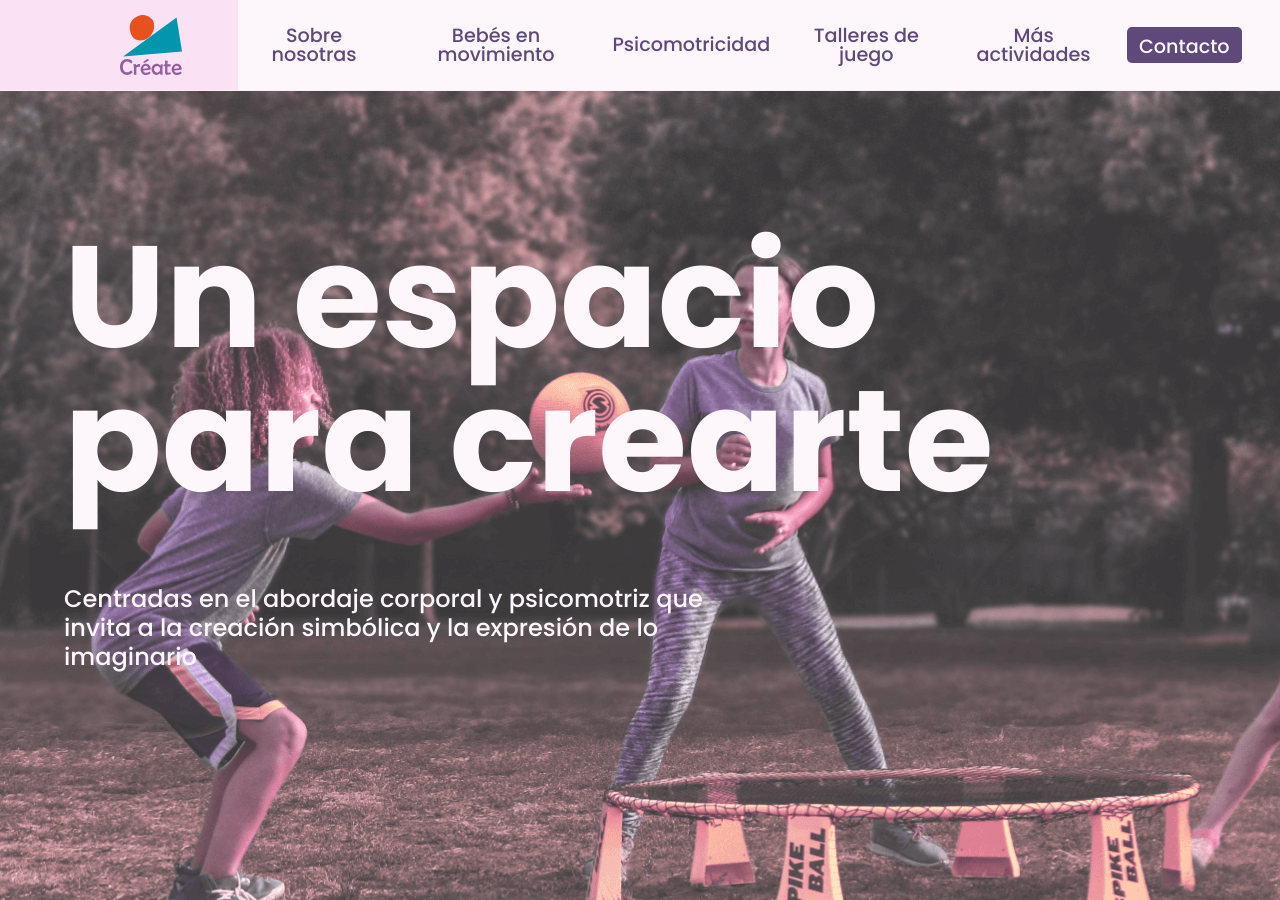
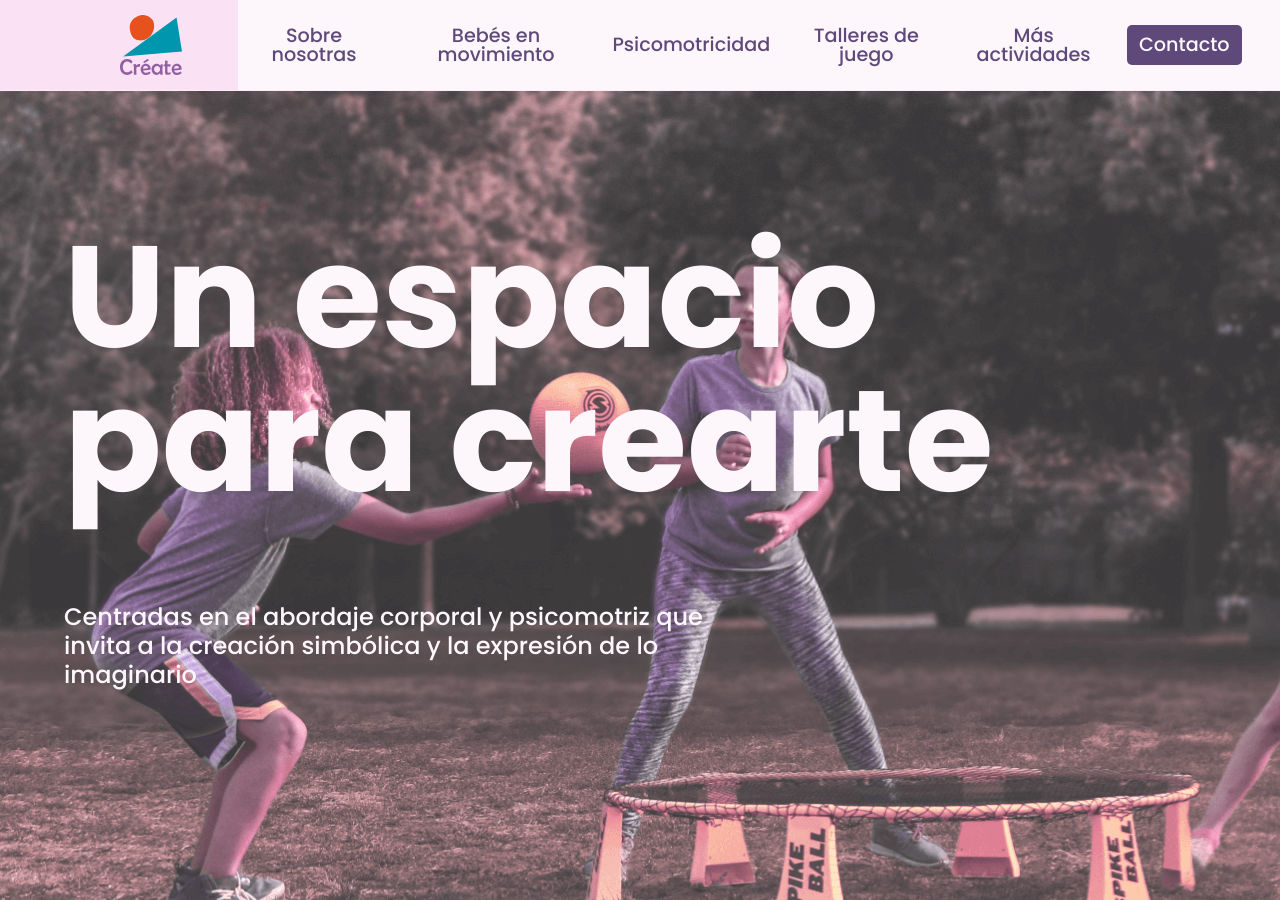
Before and after one commit to xaviersierra/createaranjuez, a Jekyll site: the page built from index.markdown, in a window 1280 px wide and 900 px high. Built offline with Jekyll 4.4.1, drawn with Linux system fonts in a browser that asks for light colours.

Commit message:
fix: Improving home page responsiveness for medium size screens

```diff
--- a/_sass/home.scss
+++ b/_sass/home.scss
@@ -27,6 +27,7 @@
       }
       .bullet-photo {
         background-image: url('../images/home-content.png');
+        background-repeat: no-repeat;
         grid-column: 2;
         grid-row: 1;
         border-radius: 5px;
@@ -43,20 +44,21 @@
     color: $banner-text-color;
     font-family: $font-familiy;
 
-    h1 {
+    div {
       position: absolute;
       top: calc(35vh - 90px);
       left: 5vw;
+
+      h1 {
         font-size: 9rem;
         font-weight: 700;
       }
 
       h2 {
-      position: absolute;
-      top: calc(75vh - 90px);
-      left: 5vw;
+        margin-top: 10vh;
         font-size: 1.5rem;
         font-weight: 500;
         line-height: 1.2;
       }
     }
+}
--- a/_sass/main.scss
+++ b/_sass/main.scss
@@ -171,9 +171,9 @@
     }
 
     div {
-      height: 40vh;
+      height: 20vw;
       background-repeat: no-repeat;
-      margin: 50px;
+      margin: 2vw;
       background-size: 100%;
       h1 {
         margin-left: 3vw;
@@ -181,7 +181,6 @@
         color: #fdf7fc;
         font-size: 1.3rem;
         font-weight: 700;
-
       }
     }
     .highlight-phrase {
--- a/_sass/menu.scss
+++ b/_sass/menu.scss
@@ -41,7 +41,7 @@
       height: 100%;
       color: $menu-text-color;
     }
-    li.nav-item a {
+    li.nav-item a,li.contact-button a {
         display: flex;
         align-items: center;
     }
@@ -76,14 +76,12 @@
     li.contact-button {
       text-align: center;
       padding-right: 0;
-      margin-top: 3vh;
     }
     li.contact-button div {
       background-color: $menu-text-color;
       color: #fdf7fc;
       line-height: 2.5rem;
       position: relative;
-      height: 4vh;
       width: fit-content;
       padding: 0 12px;
       border-radius: 5px;
--- a/index.markdown
+++ b/index.markdown
@@ -3,8 +3,10 @@
 layout: default
 ---
 <div class="home-banner">
-  <h1>{{ site.data.home.banner.title }}</h1>
-  <h2>{{ site.data.home.banner.subTitle }}</h2>
+  <div>
+    <h1>{{ site.data.home.banner.title }}</h1>
+    <h2>{{ site.data.home.banner.subTitle }}</h2>
+  </div>
 </div>
 
 <div class="home-content">
```
Lines whose indentation alone changed are shown as unchanged.
